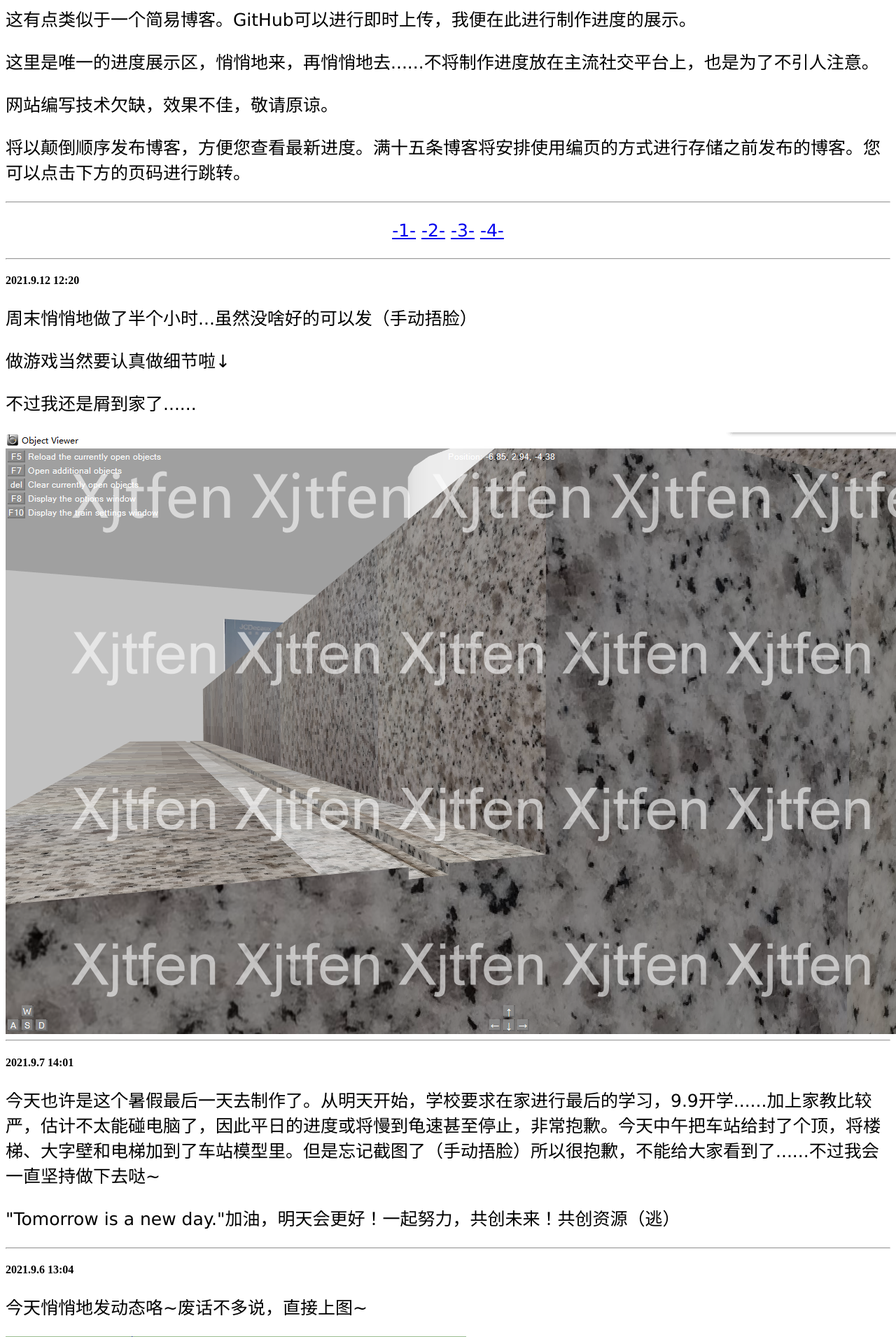
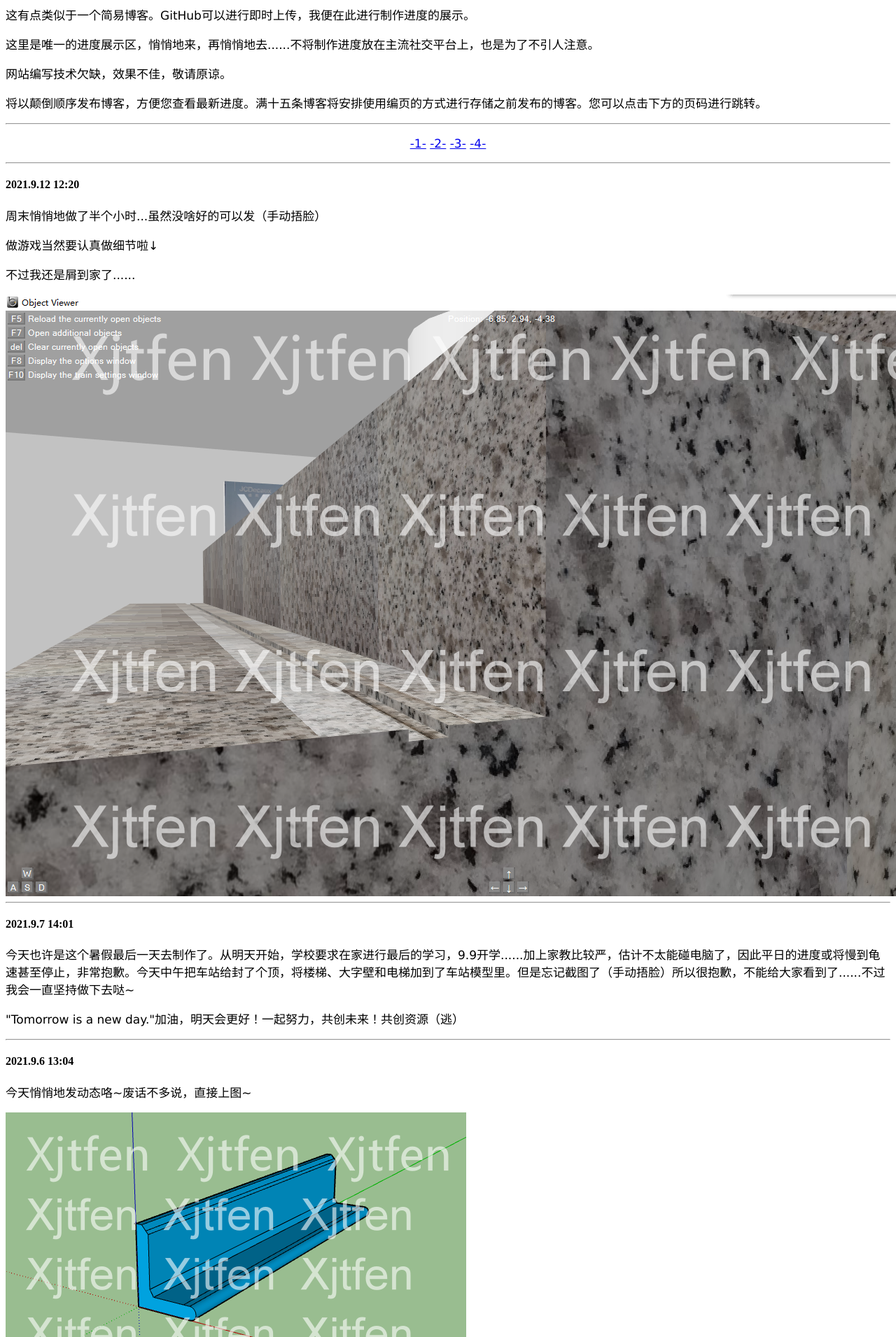
Before and after one commit to Xjtfen/xjtfen.github.io, a PHP site: page /index2/index2_p1.html in a window 1280 px wide; the page is wider, and only the part inside the window is pictured. Shown: the top 1911 px of that part at 70% size. Run offline with PHP 8.4, Linux system fonts and the light colour scheme.

Commit message:
Update test.css

```diff
--- a/index2/test.css
+++ b/index2/test.css
@@ -1,11 +1,11 @@
 <style>
 body {
-  background-color: lightblue;
+  background-color: blue;
 }
 
 p {
   font-family: verdana;
-  font-size: 25px;
+  font-size: 17px;
 }
 </style>
 </head>
```
